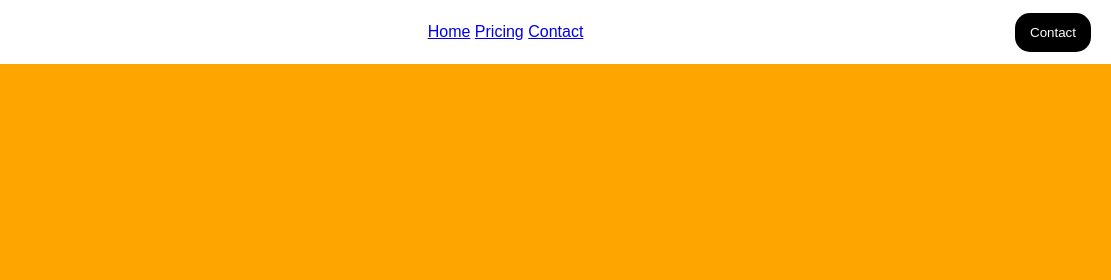
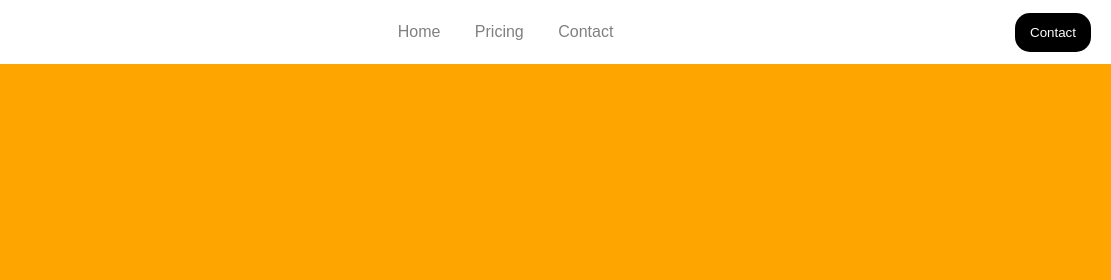
Before and after one commit to fafiksalimov1010-design/listen28, a plain HTML site: page index.html in a window 1280 px wide. Shown: the top 280 px of the page, 169-1280 px from the left. Drawn offline with Linux system fonts and the light colour scheme.

Commit message:
Hi shamil

```diff
--- a/style.css
+++ b/style.css
@@ -26,7 +26,7 @@ header {
 }
 
 
-.header {
+.header__link {
   margin: 0 15px;
   text-decoration: none;
   color: gray;
```
